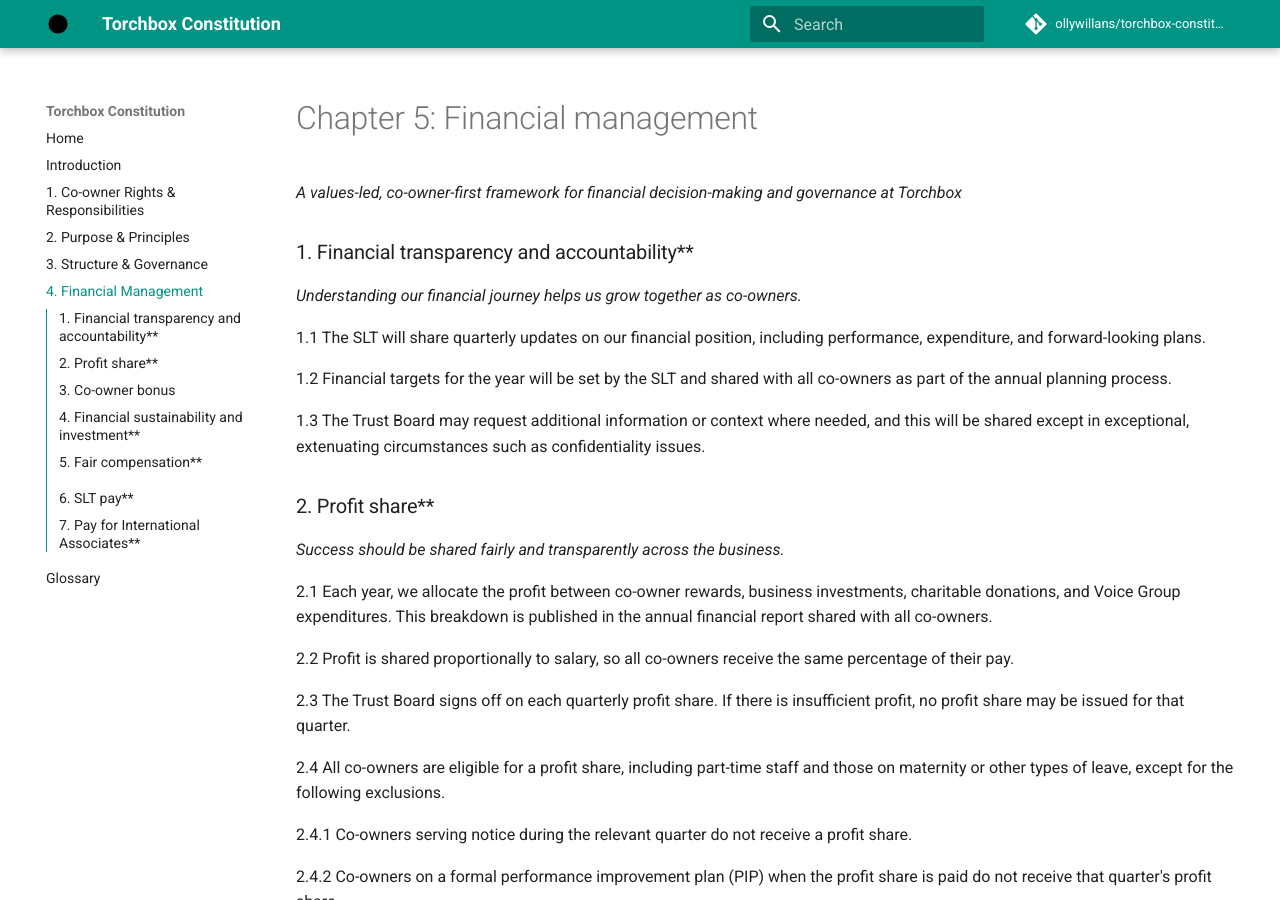
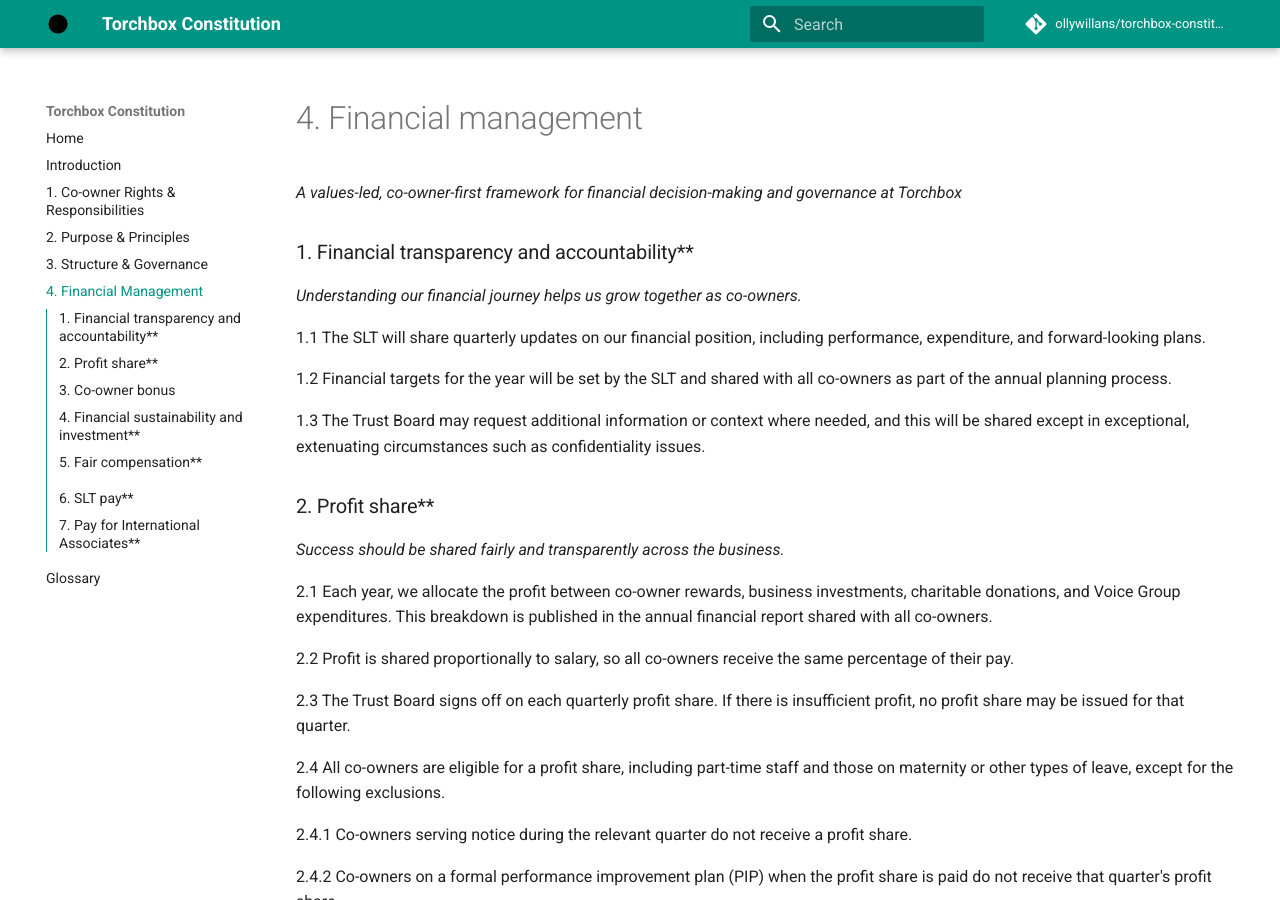
Before and after one commit to torchbox/torchbox-constitution, an MkDocs documentation site: the page built from docs/financial-management.md, in a window 1280 px wide and 900 px high. Built offline with MkDocs 1.6.1 and Material for MkDocs 9.7.7, drawn with Linux system fonts in a browser that asks for light colours; comment, search, counter and statistics services are not loaded.

Commit message:
Update financial-management.md

```diff
--- a/docs/financial-management.md
+++ b/docs/financial-management.md
@@ -1,4 +1,4 @@
-# Chapter 5: Financial management
+# 4. Financial management
 
 *A values-led, co-owner-first framework for financial decision-making
 and governance at Torchbox*
```
